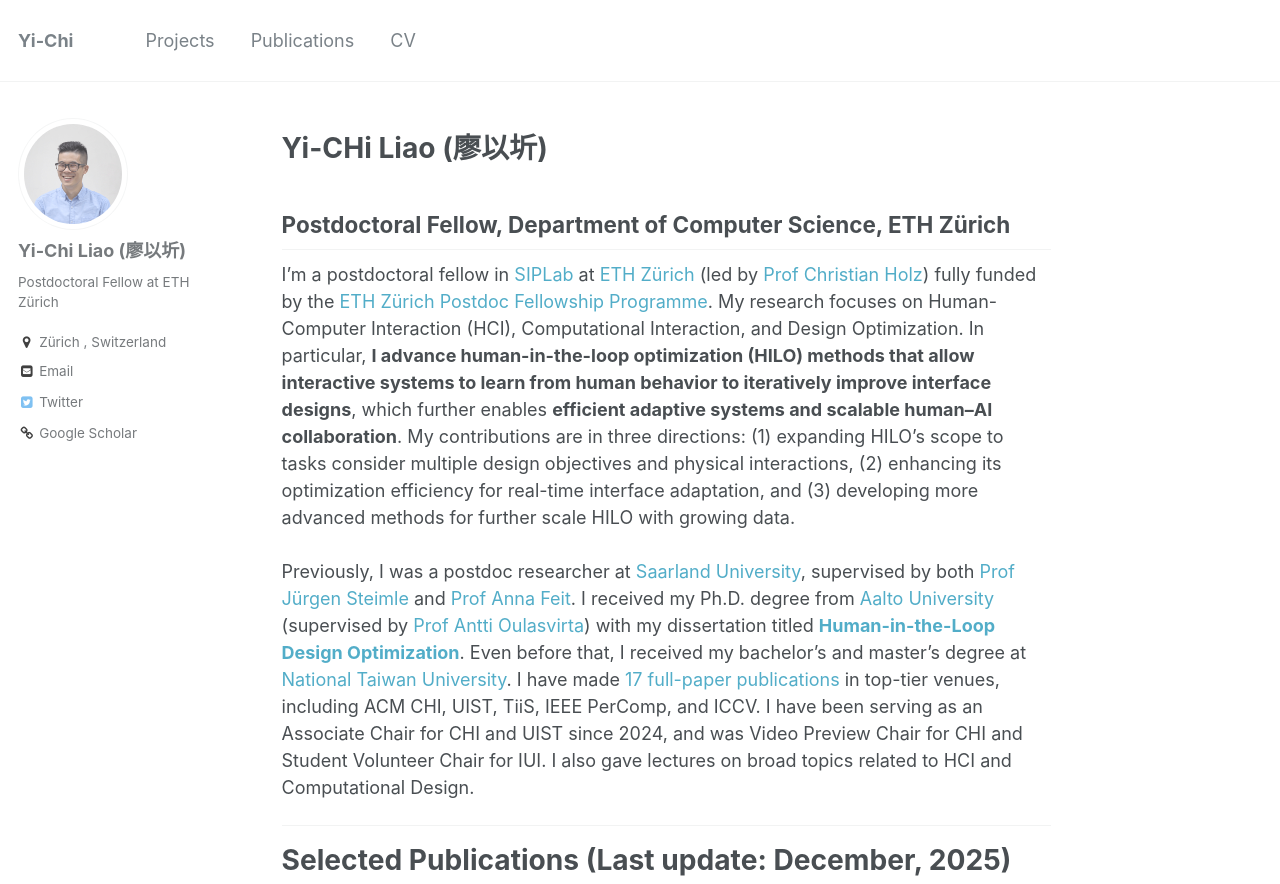
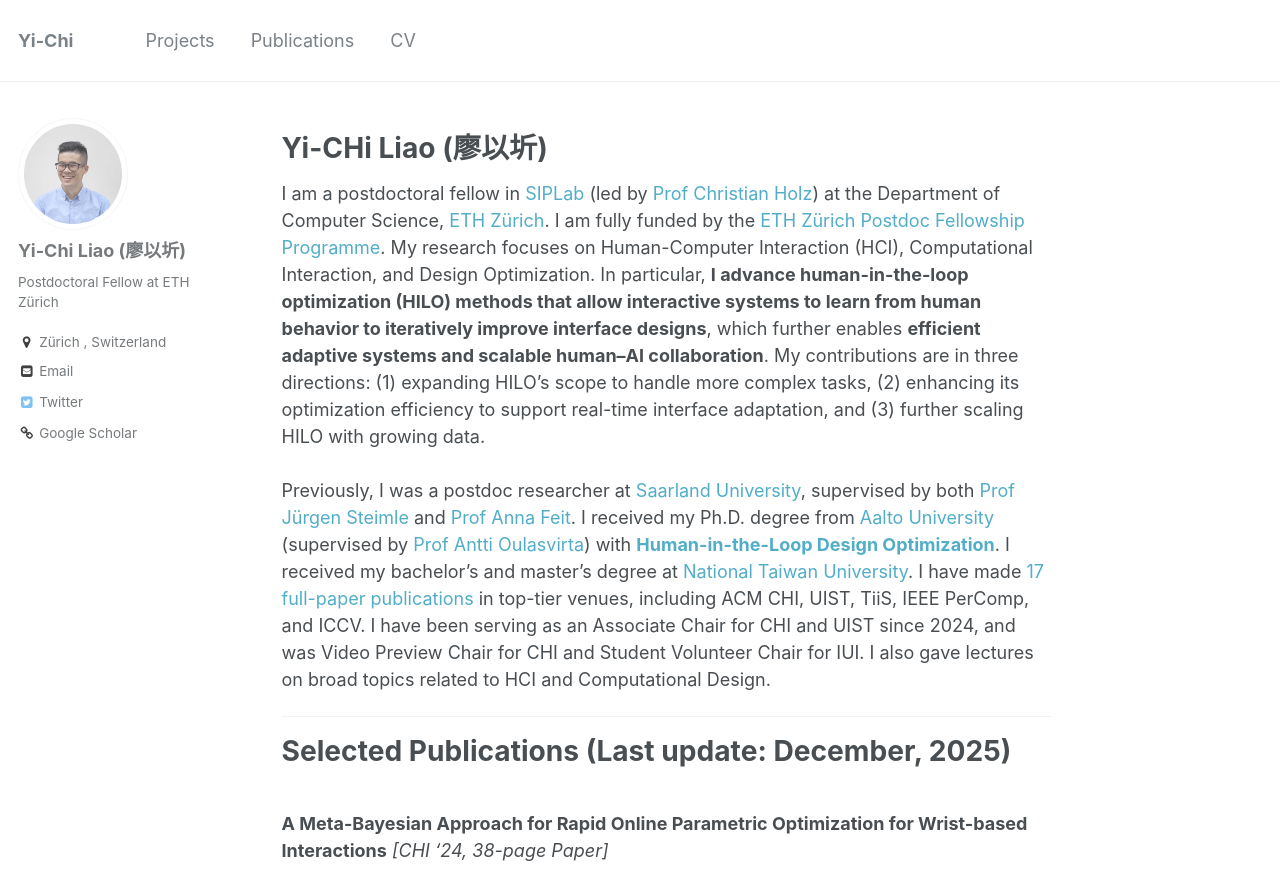
Before and after one commit to yichiliao/yichiliao.github.io, a Jekyll site: the page built from _pages/about.md, in a window 1280 px wide and 900 px high, cut to the strip 0-884 px from the top of the window. Built offline with Jekyll 4.4.1, drawn with Linux system fonts in a browser that asks for light colours.

```diff
--- a/_pages/about.md
+++ b/_pages/about.md
@@ -8,12 +8,11 @@
   - /about.html
 ---
 # **Yi-CHi Liao (廖以圻)**
-## **Postdoctoral Fellow, Department of Computer Science, ETH Zürich**
-I’m a postdoctoral fellow in [SIPLab](https://siplab.org/) at [ETH Zürich](https://ethz.ch/en.html) (led by [Prof Christian Holz](https://www.christianholz.net/)) fully funded by the [ETH Zürich Postdoc Fellowship Programme](https://ethz.ch/en/research/research-promotion/eth-fellowships.html). My research focuses on Human-Computer Interaction (HCI), Computational Interaction, and Design Optimization. In particular, **I advance human-in-the-loop optimization (HILO) methods that allow interactive systems to learn from human behavior to iteratively improve interface designs**, which further enables **efficient adaptive systems and scalable human–AI collaboration**.
-My contributions are in three directions: (1) expanding HILO's scope to tasks consider multiple design objectives and physical interactions, (2) enhancing its optimization efficiency for real-time interface adaptation, and (3) developing more advanced methods for further scale HILO with growing data.
+I am a postdoctoral fellow in [SIPLab](https://siplab.org/) (led by [Prof Christian Holz](https://www.christianholz.net/)) at the Department of Computer Science, [ETH Zürich](https://ethz.ch/en.html). I am fully funded by the [ETH Zürich Postdoc Fellowship Programme](https://ethz.ch/en/research/research-promotion/eth-fellowships.html). My research focuses on Human-Computer Interaction (HCI), Computational Interaction, and Design Optimization. In particular, **I advance human-in-the-loop optimization (HILO) methods that allow interactive systems to learn from human behavior to iteratively improve interface designs**, which further enables **efficient adaptive systems and scalable human–AI collaboration**.
+My contributions are in three directions: (1) expanding HILO's scope to handle more complex tasks, (2) enhancing its optimization efficiency to support real-time interface adaptation, and (3) further scaling HILO with growing data.
 <br>
 <br>
-Previously, I was a postdoc researcher at [Saarland University](https://www.uni-saarland.de/en/home.html), supervised by both [Prof Jürgen Steimle](https://hci.cs.uni-saarland.de/people/juergen-steimle/) and [Prof Anna Feit](http://annafeit.de/). I received my Ph.D. degree from [Aalto University](https://www.aalto.fi/en) (supervised by [Prof Antti Oulasvirta](https://users.aalto.fi/~oulasvir/)) with my dissertation titled [**Human-in-the-Loop Design Optimization**](https://drive.google.com/file/d/1UcH6LuV7GiyRMvrVb9EZ34z-FeGPDBS7/view?usp=sharing). Even before that, I received my bachelor’s and master’s degree at [National Taiwan University](https://www.ntu.edu.tw/english/). I have made [17 full-paper publications](https://scholar.google.com/citations?user=Ddny4V4AAAAJ&hl=en) in top-tier venues, including ACM CHI, UIST, TiiS, IEEE PerComp, and ICCV. I have been serving as an Associate Chair for CHI and UIST since 2024, and was Video Preview Chair for CHI and Student Volunteer Chair for IUI. I also gave lectures on broad topics related to HCI and Computational Design.
+Previously, I was a postdoc researcher at [Saarland University](https://www.uni-saarland.de/en/home.html), supervised by both [Prof Jürgen Steimle](https://hci.cs.uni-saarland.de/people/juergen-steimle/) and [Prof Anna Feit](http://annafeit.de/). I received my Ph.D. degree from [Aalto University](https://www.aalto.fi/en) (supervised by [Prof Antti Oulasvirta](https://users.aalto.fi/~oulasvir/)) with [**Human-in-the-Loop Design Optimization**](https://drive.google.com/file/d/1UcH6LuV7GiyRMvrVb9EZ34z-FeGPDBS7/view?usp=sharing). I received my bachelor’s and master’s degree at [National Taiwan University](https://www.ntu.edu.tw/english/). I have made [17 full-paper publications](https://scholar.google.com/citations?user=Ddny4V4AAAAJ&hl=en) in top-tier venues, including ACM CHI, UIST, TiiS, IEEE PerComp, and ICCV. I have been serving as an Associate Chair for CHI and UIST since 2024, and was Video Preview Chair for CHI and Student Volunteer Chair for IUI. I also gave lectures on broad topics related to HCI and Computational Design.
 
 ------
 
```
